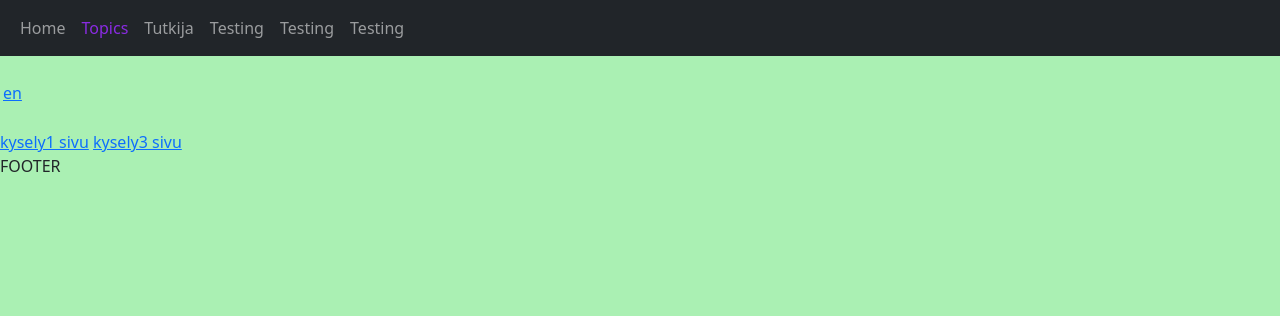
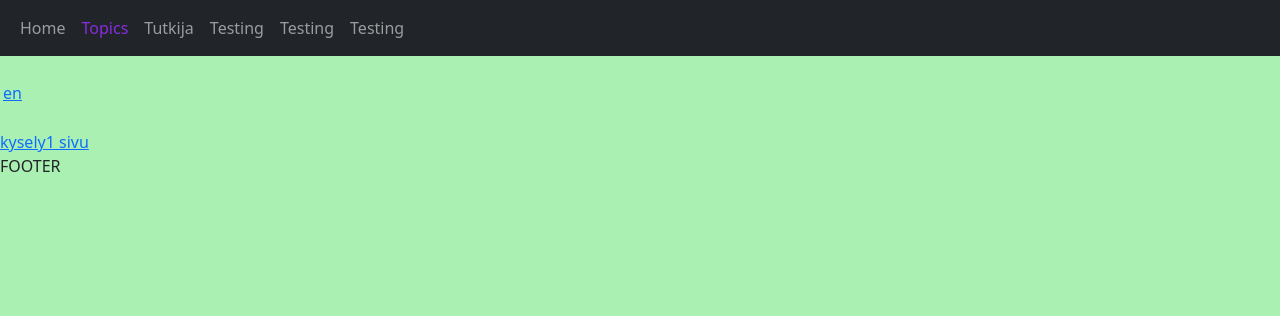
Before and after one commit to ClausHofman/Koodipaja, a Django app: page /kysely2/ in a window 1280 px wide. Shown: the top 316 px of the page. Run offline with Django 4.2, Linux system fonts and the light colour scheme; a user stored in the database is signed in; tables that the repository leaves empty hold one stand-in row (values such as "Sample post"); parts of the project's set-up code (start-up, migrations or seed data) failed here and were passed over; some libraries are stand-ins or nearby versions.

Commit message:
tkt linkin korjaus

```diff
--- a/koodivarasto/tktutkija/templates/tktutkija/kysely2.html
+++ b/koodivarasto/tktutkija/templates/tktutkija/kysely2.html
@@ -7,7 +7,7 @@
 <tr>
     <th></th>
     <td>
-        <a href="">{{xx.language_name}}</a>
+        <a href="{% url 'tktutkija:kysely3' xx.id %}">{{xx.language_name}}</a>
     </td>
 </tr>
 </table>
@@ -16,6 +16,5 @@
 <br>
 
 <a href="{% url 'tktutkija:kysely1' %}">kysely1 sivu</a>
-<a href="{% url 'tktutkija:kysely3' user.profile.id %}">kysely3 sivu</a>
 
 {% endblock content %}
```
